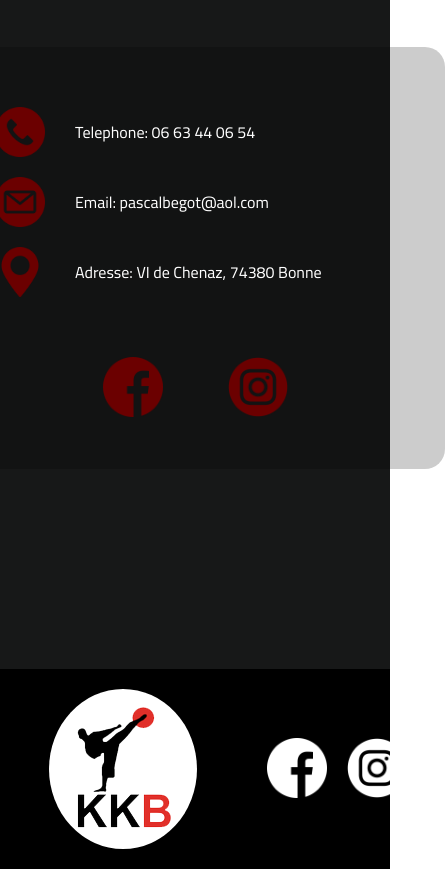
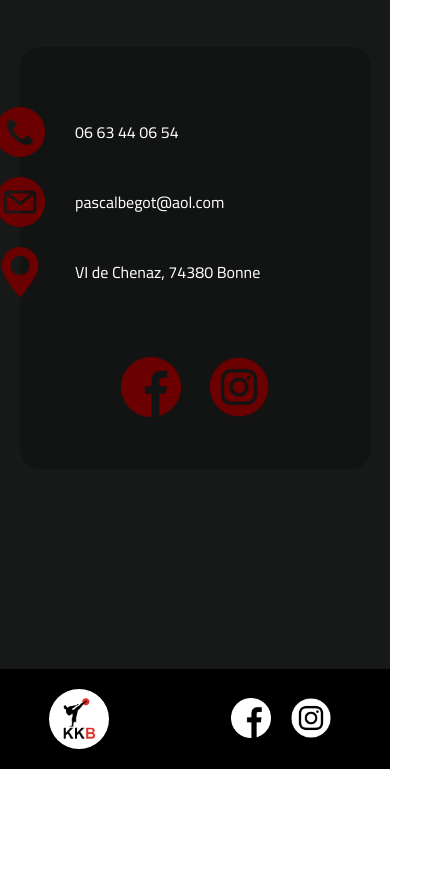
Before and after one commit to MichMichdu13/Karate, a plain HTML site: page index.html in a window 390 px wide. Shown: the part 2972-3841 px from the top of the page, 445 px wide, since content can reach past the window. After the commit the page ends 3741 px from the top, so only its background shows below. Drawn offline with Linux system fonts and the light colour scheme.

Commit message:
debut responsive

```diff
--- a/css/contact.css
+++ b/css/contact.css
@@ -35,7 +35,8 @@
 }
 .contact .contactInfo .contactLigne p{
     color: white;
-    width: 300px;
+    max-width: 300px;
+    text-align: center;
 
 }
 .contact .contactInfo .reseauxContainer{
@@ -47,3 +48,10 @@
 .contact .contactInfo .reseauxContainer img{
     width: 60px;
 }
+
+@media only screen and (max-width : 420px) {
+    .contact .contactInfo{
+        width: 90%;
+    }
+
+}
--- a/css/footer.css
+++ b/css/footer.css
@@ -25,3 +25,29 @@ footer .reseauxContainer img{
     width: 60px;
     margin: 10px;
 }
+@media only screen and (max-width : 420px) {
+
+    footer{
+        height: 100px;
+    }
+
+    footer .circleLogo{
+        width: 60px;
+        height: 60px;
+
+    }
+
+    footer .circleLogo img{
+        width: 50px;
+        height: 50px;
+
+    }
+
+    footer .reseauxContainer img{
+        width: 40px;
+    }
+    footer .reseauxContainer{
+        margin: 10px;
+    }
+
+}
--- a/css/info.css
+++ b/css/info.css
@@ -134,4 +134,10 @@
         -o-transform:skew(30deg);
         tranform:skew(30deg);
     }
+    @media only screen and (max-width : 320px) {
+        .information{
+            width: 100%;
+        }
+
+    }
 }
--- a/css/main.css
+++ b/css/main.css
@@ -53,9 +53,3 @@ table {
 	border-collapse: collapse;
 	border-spacing: 0;
 }
-
-
-/* ------------------- header ------------------- */
-
-
-/* ------------------- footer ------------------- */
--- a/index.html
+++ b/index.html
@@ -117,15 +117,15 @@
         <div class="contactInfo">
             <div class="contactLigne">
                 <img src="images/icons/phoneBordeaux.png" alt="" />
-                <p>Telephone: 06 63 44 06 54</p>
+                <p>06 63 44 06 54</p>
             </div>
             <div class="contactLigne">
                 <img src="images/icons/emailBordeaux.png" alt="" />
-                <p>Email: pascalbegot@aol.com</p>
+                <p>pascalbegot@aol.com</p>
             </div>
             <div class="contactLigne">
                 <img src="images/icons/placeBordeaux.png" alt="" />
-                <p>Adresse: VI de Chenaz, 74380 Bonne</p>
+                <p>VI de Chenaz, 74380 Bonne</p>
             </div>
 
             <div class="reseauxContainer">
```
